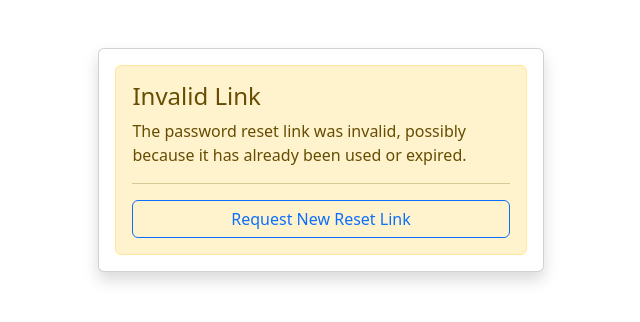
After one commit to Ambuj03/BookStream-System, a Django app: page /password-reset-confirm/1/1/ in a window 1280 px wide. The commit adds this page. Shown: the top 322 px of the page, without its empty margins (319-959 px from the left). Run offline with Django 4.2, Linux system fonts and the light colour scheme; parts of the project's set-up code (start-up, migrations or seed data) failed here and were passed over; some libraries are stand-ins or nearby versions.

Commit message:
Feat: Added a password rest feature using smtp (#49)

```diff
--- a/BM_DJANGO/urls.py
+++ b/BM_DJANGO/urls.py
@@ -20,6 +20,9 @@ from bm_app.admin import mark_notification_read_view
 from bm_app.views import admin_notifications_view
 from django.contrib.admin.views.decorators import staff_member_required
 from bm_app import admin_views
+from bm_app.profile_view import ResetPasswordView
+from django.contrib.auth import views as auth_views
+
 
 urlpatterns = [
     path('admin/notifications/', admin_notifications_view, name='admin_notifications'),
@@ -34,4 +37,14 @@ urlpatterns = [
 
     path('admin/', admin.site.urls),
     path('',include('bm_app.urls')),
+
+    #For passwordReset
+    path('password-reset/', ResetPasswordView.as_view(), name='password_reset'),
+    path('password-reset/done/', auth_views.PasswordResetDoneView.as_view(
+        template_name='bm_app/pass_reset/password_reset_done.html'), name='password_reset_done'),
+    path('password-reset-confirm/<uidb64>/<token>/', auth_views.PasswordResetConfirmView.as_view(
+        template_name='bm_app/pass_reset/password_reset_confirm.html'), name='password_reset_confirm'),
+    path('password-reset-complete/', auth_views.PasswordResetCompleteView.as_view(
+        template_name='bm_app/pass_reset/password_reset_complete.html'), name='password_reset_complete'),
+
 ]
--- a/bm_app/forms.py
+++ b/bm_app/forms.py
@@ -101,7 +101,11 @@ class signup_form(UserCreationForm):
         return birth_date
 
     def save(self, commit=True):
-        user = super().save(commit=True)
+        user = super().save(commit=False)
+
+        user.email = self.cleaned_data['distributor_email']
+
+        user.save()
 
         # Create Distributor and link it to User
         distributor = Distributor.objects.create(
--- a/bm_app/templates/bm_app/login.html
+++ b/bm_app/templates/bm_app/login.html
@@ -42,6 +42,7 @@
                         <div class="d-grid">
                             <button type="submit" class="btn btn-primary">Login</button>
                         </div>
+                        <a href="{% url 'password_reset' %}"><i>Forgot Password?</i></a>
                     </form>
                 </div>
             </div>
--- /dev/null
+++ b/bm_app/templates/bm_app/pass_reset/password_reset_confirm.html
@@ -0,0 +1,58 @@
+{% extends "bm_app/base.html" %}
+{% block title %}Set New Password - Brihad Mridanga{% endblock %}
+
+{% block content %}
+<div class="container mt-5">
+    <div class="row justify-content-center">
+        <div class="col-md-6 col-lg-5">
+            {% if validlink %}
+                <div class="card shadow">
+                    <div class="card-body">
+                        <h2 class="card-title text-center mb-4">Set New Password</h2>
+
+                        {% if form.errors %}
+                        <div class="alert alert-danger">
+                            {% for key, value in form.errors.items %}
+                                <strong>{{ value }}</strong>
+                            {% endfor %}
+                        </div>
+                        {% endif %}
+
+                        <form method="POST">
+                            {% csrf_token %}
+                            <div class="mb-3">
+                                <label class="form-label" for="id_new_password1">New Password</label>
+                                <input type="password" name="new_password1" autocomplete="new-password"
+                                       class="form-control" required id="id_new_password1"
+                                       placeholder="Enter your new password"/>
+                            </div>
+                            <div class="mb-3">
+                                <label class="form-label" for="id_new_password2">Confirm Password</label>
+                                <input type="password" name="new_password2" autocomplete="new-password"
+                                       required id="id_new_password2" class="form-control"
+                                       placeholder="Confirm your new password"/>
+                            </div>
+                            <div class="d-grid">
+                                <button type="submit" class="btn btn-primary">Reset Password</button>
+                            </div>
+                        </form>
+                    </div>
+                </div>
+            {% else %}
+                <div class="card shadow">
+                    <div class="card-body">
+                        <div class="alert alert-warning mb-0">
+                            <h4 class="alert-heading">Invalid Link</h4>
+                            <p>The password reset link was invalid, possibly because it has already been used or expired.</p>
+                            <hr>
+                            <div class="d-grid">
+                                <a href="{% url 'password_reset' %}" class="btn btn-outline-primary">Request New Reset Link</a>
+                            </div>
+                        </div>
+                    </div>
+                </div>
+            {% endif %}
+        </div>
+    </div>
+</div>
+{% endblock content %}
--- /dev/null
+++ b/bm_app/templates/bm_app/pass_reset/password_reset_subject.txt
@@ -0,0 +1 @@
+Brihat Mridanga - Password Reset Request
```
Also changed, not shown: BM_DJANGO/settings.py (+8 -0 lines), bm_app/admin.py (+10 -0 lines), bm_app/profile_view.py (+14 -1 lines), bm_app/templates/bm_app/pass_reset/password_reset.html (added, +52 -0 lines), bm_app/templates/bm_app/pass_reset/password_reset_complete.html (added, +23 -0 lines), bm_app/templates/bm_app/pass_reset/password_reset_done.html (added, +30 -0 lines), bm_app/templates/bm_app/pass_reset/password_reset_email.html (added, +16 -0 lines).
